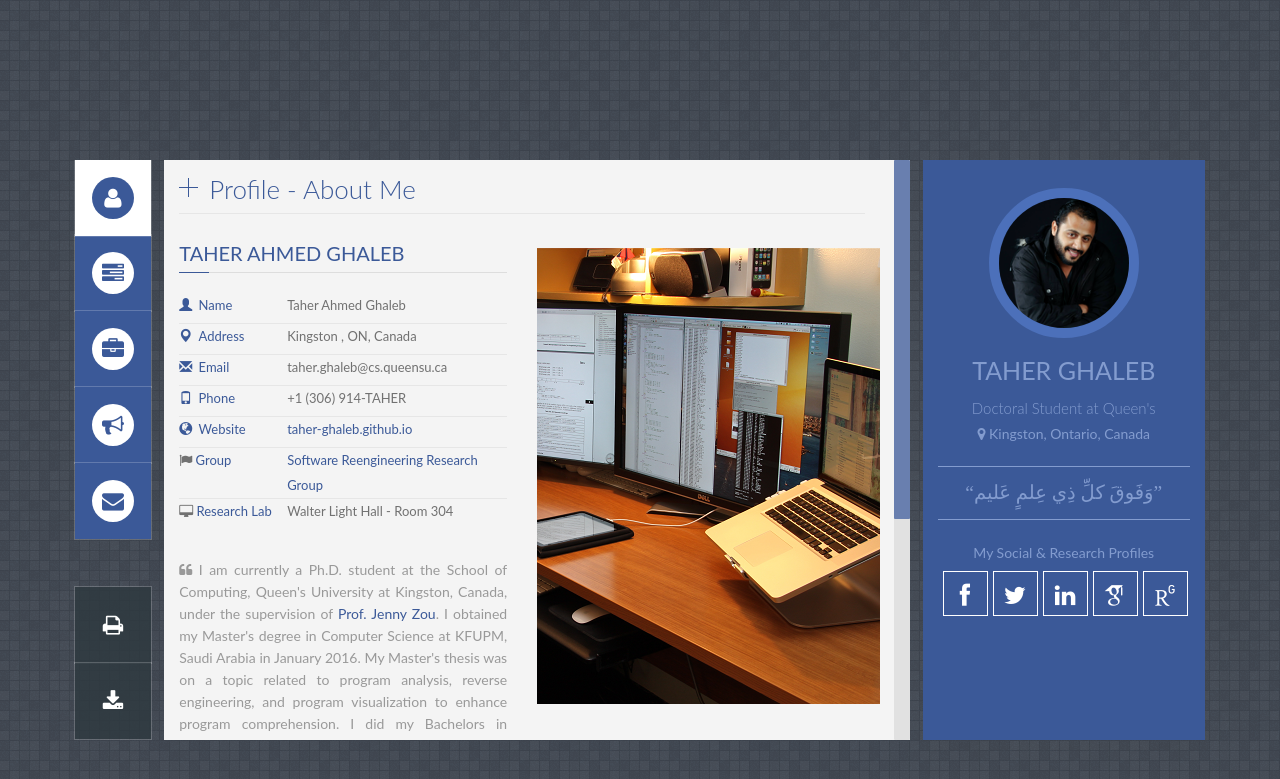
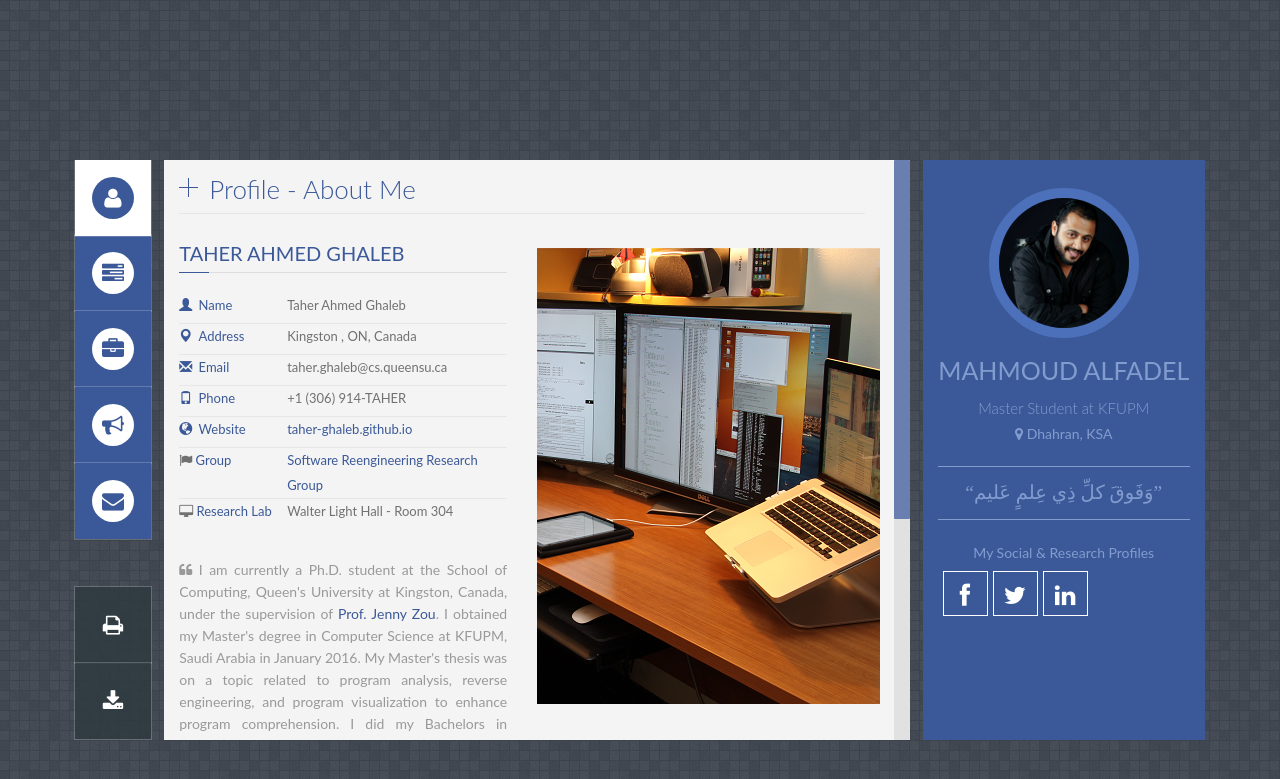
Before and after one commit to Taher-Ghaleb/Taher-Ghaleb.github.io, a Jekyll site: the page built from index.html, in a window 1280 px wide. Shown: the top 779 px of the page. Built offline with Jekyll 4.4.1, drawn with Linux system fonts in a browser that asks for light colours; some web fonts are replaced.

Commit message:
Update profile

```diff
--- a/index.html
+++ b/index.html
@@ -71,9 +71,9 @@ layout: default
     <div class="col-lg-12 col-md-12 col-sm-9 col-xs-12">
         <!-- Profile info -->
         <div id="profile_info">
-            <h1 id="name" class="transition-02">Taher Ghaleb</h1>
-            <h4 class="line">Doctoral Student at Queen's</h4>
-            <h6><span class="fa fa-map-marker"></span> Kingston, Ontario, Canada</h6>
+            <h1 id="name" class="transition-02">Mahmoud Alfadel</h1>
+            <h4 class="line">Master Student at KFUPM</h4>
+            <h6><span class="fa fa-map-marker"></span> Dhahran, KSA</h6>
         </div>
         <!-- End Profile info -->
 
@@ -92,12 +92,12 @@ layout: default
          <div id="profile_social">
             <h6>My Social & Research Profiles</h6>
 
-              <a href="https://www.Facebook.com/Taherco" target="_blank"><i class="fa fa-facebook"></i></a>
-              <a href="https://twitter.com/Taherco" target="_blank"><i class="fa fa-twitter"></i></a>
-              <a href="https://www.linkedin.com/in/Taherco" target="_blank"><i class="fa fa-linkedin"></i></a>
-              <a href="https://scholar.google.com/citations?user=5EBfu-0AAAAJ" target="_blank"><i class="ai ai-google-scholar"></i></a>
+              <a href="https://www.facebook.com/mahmood.alfadel" target="_blank"><i class="fa fa-facebook"></i></a>
+              <a href="https://twitter.com/mahmood_alfadel" target="_blank"><i class="fa fa-twitter"></i></a>
+              <a href="https://www.linkedin.com/in/www.linkedin.com/in/malfadel" target="_blank"><i class="fa fa-linkedin"></i></a>
+             <!-- <a href="https://scholar.google.com/citations?user=5EBfu-0AAAAJ" target="_blank"><i class="ai ai-google-scholar"></i></a>
               <a href="http://www.researchgate.net/profile/Taher_Ghaleb" target="_blank"><i class="ai ai-researchgate"></i></a>
-
+-->
             <div class="clear"></div>
         </div>
         <!-- End Name -->
```
